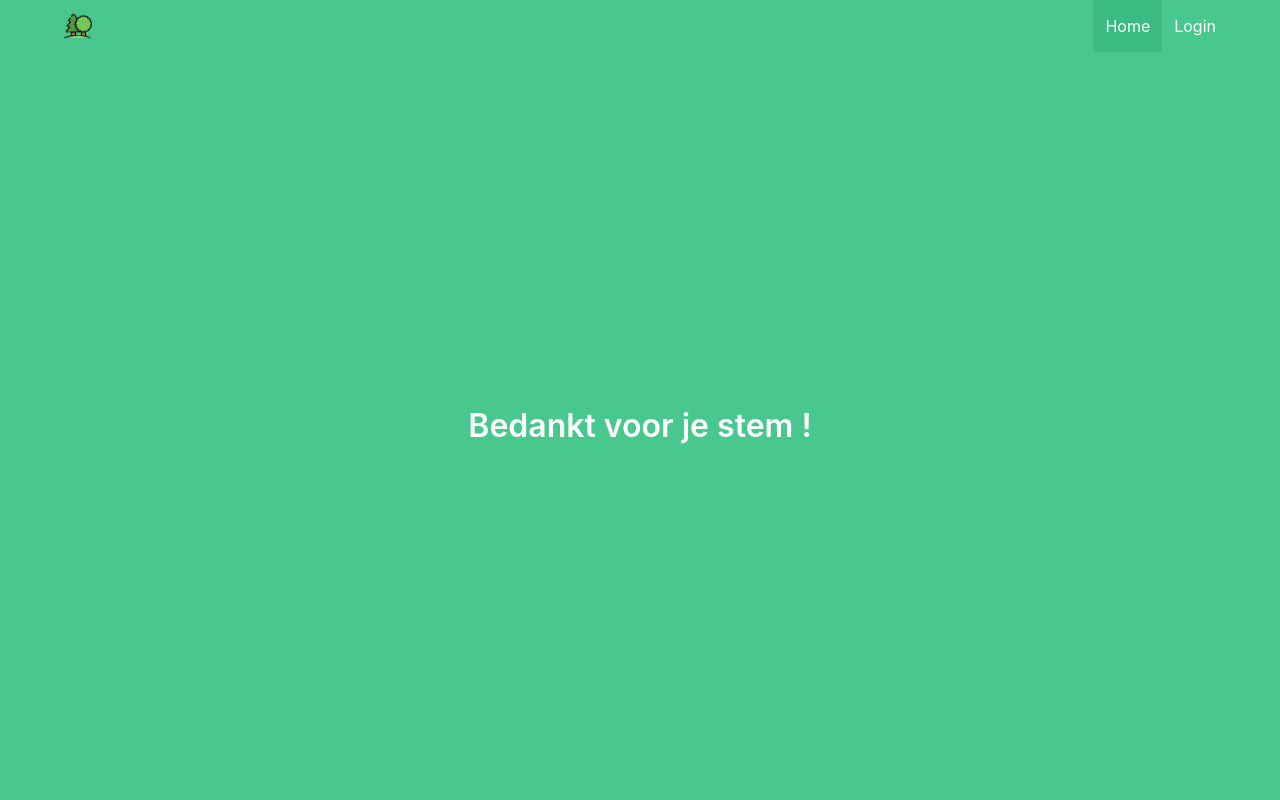
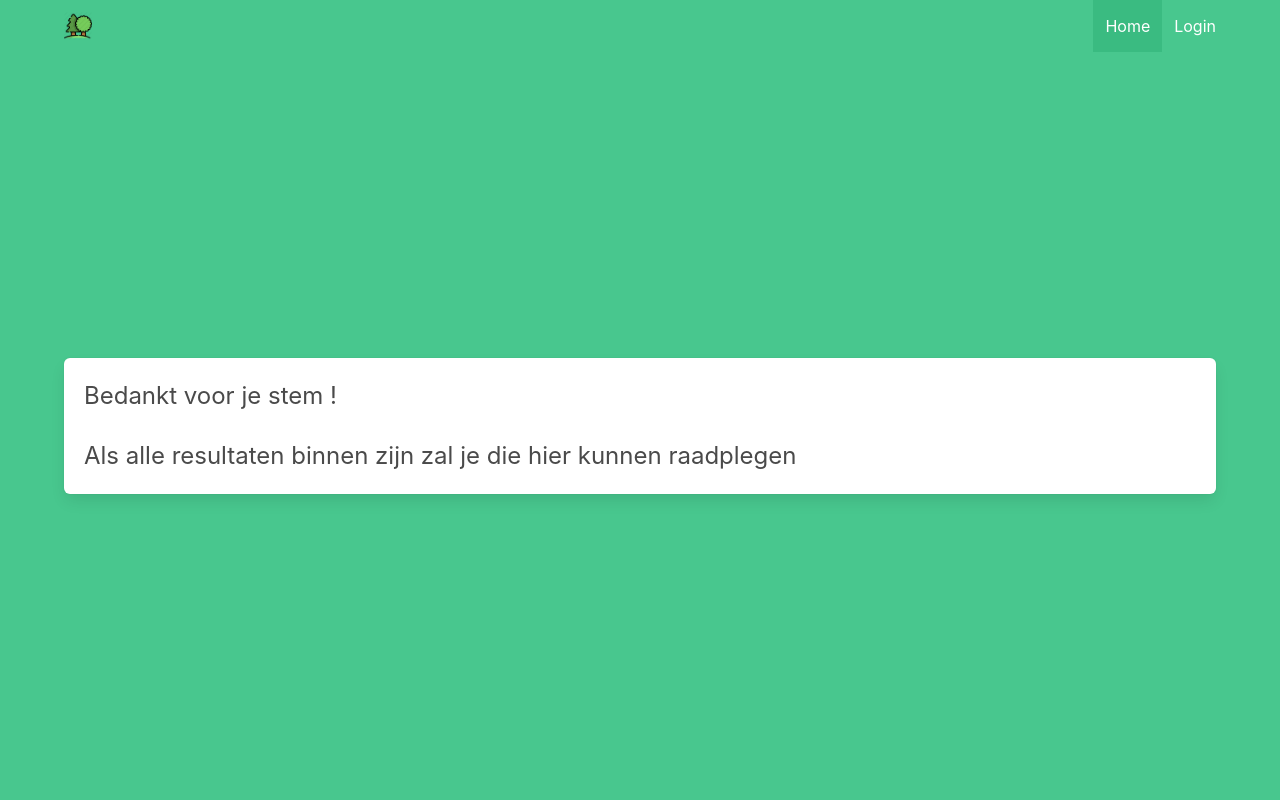
Before and after one commit to binomaiheu/poll-app, a Flask app: page /success in a window 1280 px wide. Run offline with Flask 2, Linux system fonts and the light colour scheme; the visitor is signed in with stand-in values (Sample User, id 1); parts of the project's set-up code (start-up, migrations or seed data) failed here and were passed over; some libraries are stand-ins or nearby versions.

Commit message:
cleaned messagea

```diff
--- a/poll/templates/success.html
+++ b/poll/templates/success.html
@@ -1,8 +1,11 @@
 {% extends "base.html" %}
 
 {% block content %}
-<h1 class="title">
-  Bedankt voor je stem !
-</h1>
+<div class="box">
+  <div class="content is-large">
+    <p style="text-align: left;">Bedankt voor je stem !</p>
+    <p style="text-align: left;">Als alle resultaten binnen zijn zal je die hier kunnen raadplegen</p>
+  </div>
+</div>
 
 {% endblock %}
```
